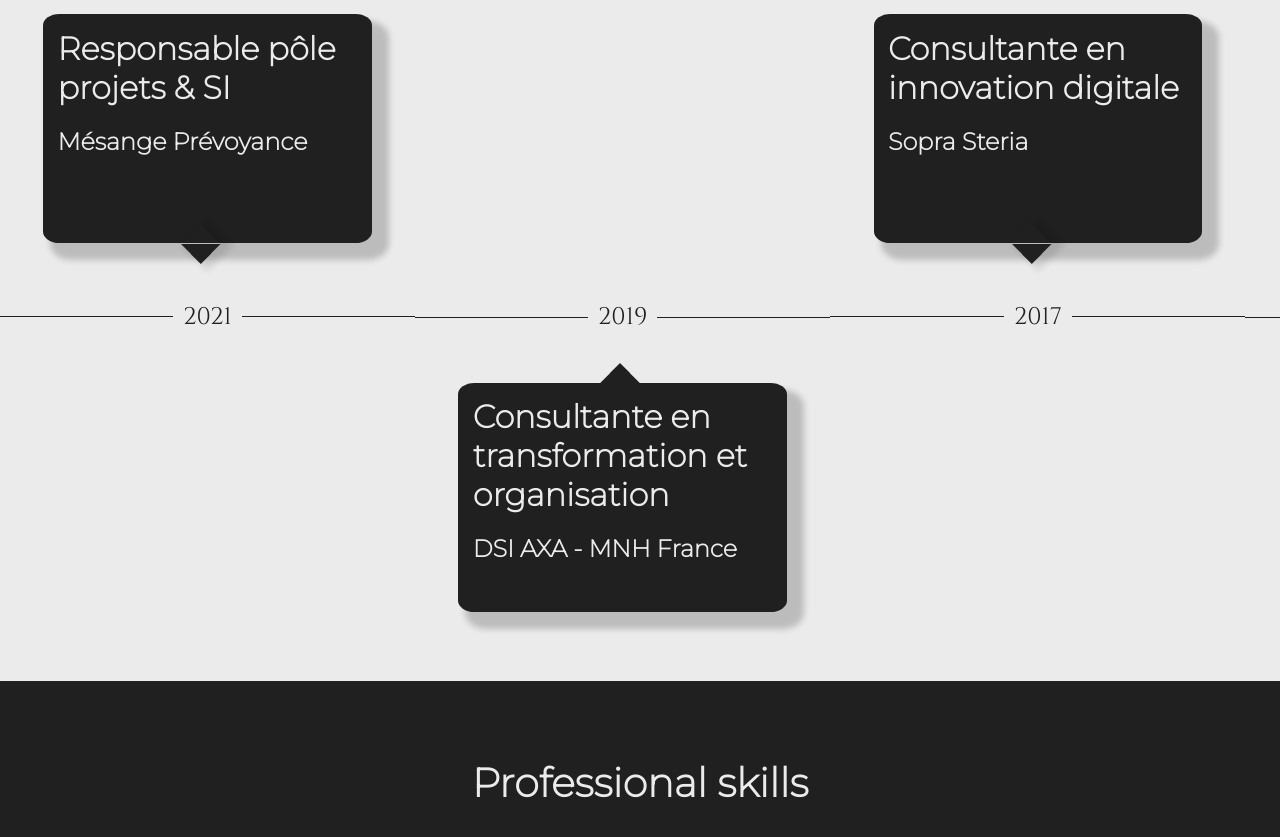
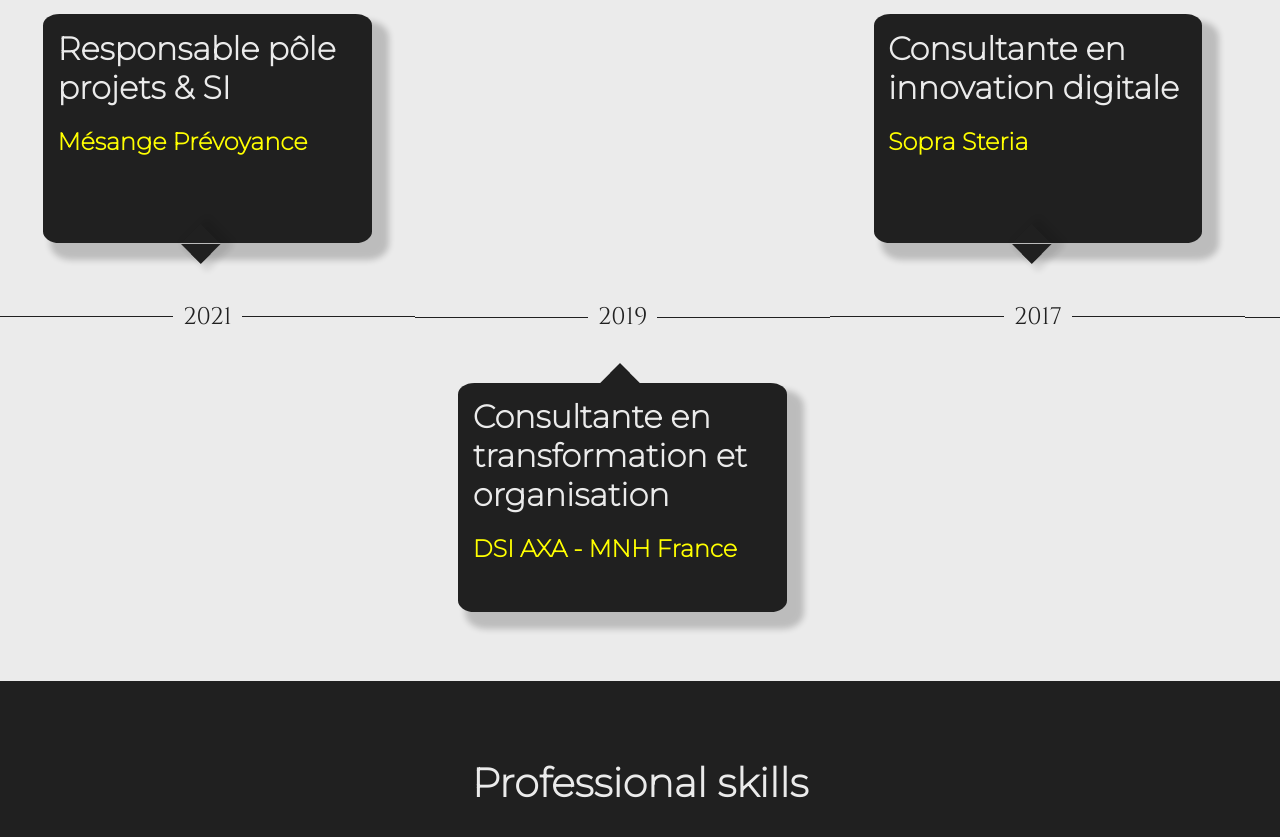
Before and after one commit to NicolasDewae/portfolio_chef_projet, a React (Create React App) app: page / in a window 1280 px wide. Shown: the part 1800-2637 px from the top of the page. Built offline with nearby package versions, Linux system fonts and the light colour scheme.

Commit message:
comment added

```diff
--- a/src/components/timeline/Timeline.css
+++ b/src/components/timeline/Timeline.css
@@ -43,7 +43,7 @@
     margin: 3em;
     padding: 1em;
     background: var(--black);
-    transition: transform .2s; /* Animation */
+    transition: transform .2s; /* Animation zoom */
 }
 
 .timeline_item_content:hover {
@@ -84,7 +84,13 @@
     transform: rotate(135deg);
 }
 
-.timeline_item_content .timeline_item_content_title h2, h3 {
+.timeline_item_content .timeline_item_content_title h3 {
+    color: var(--yellow);
+    margin: 0 0 20px 0;
+    text-align: left;
+}
+
+.timeline_item_content .timeline_item_content_title h2 {
     color: var(--white);
     margin: 0 0 20px 0;
     text-align: left;
```
